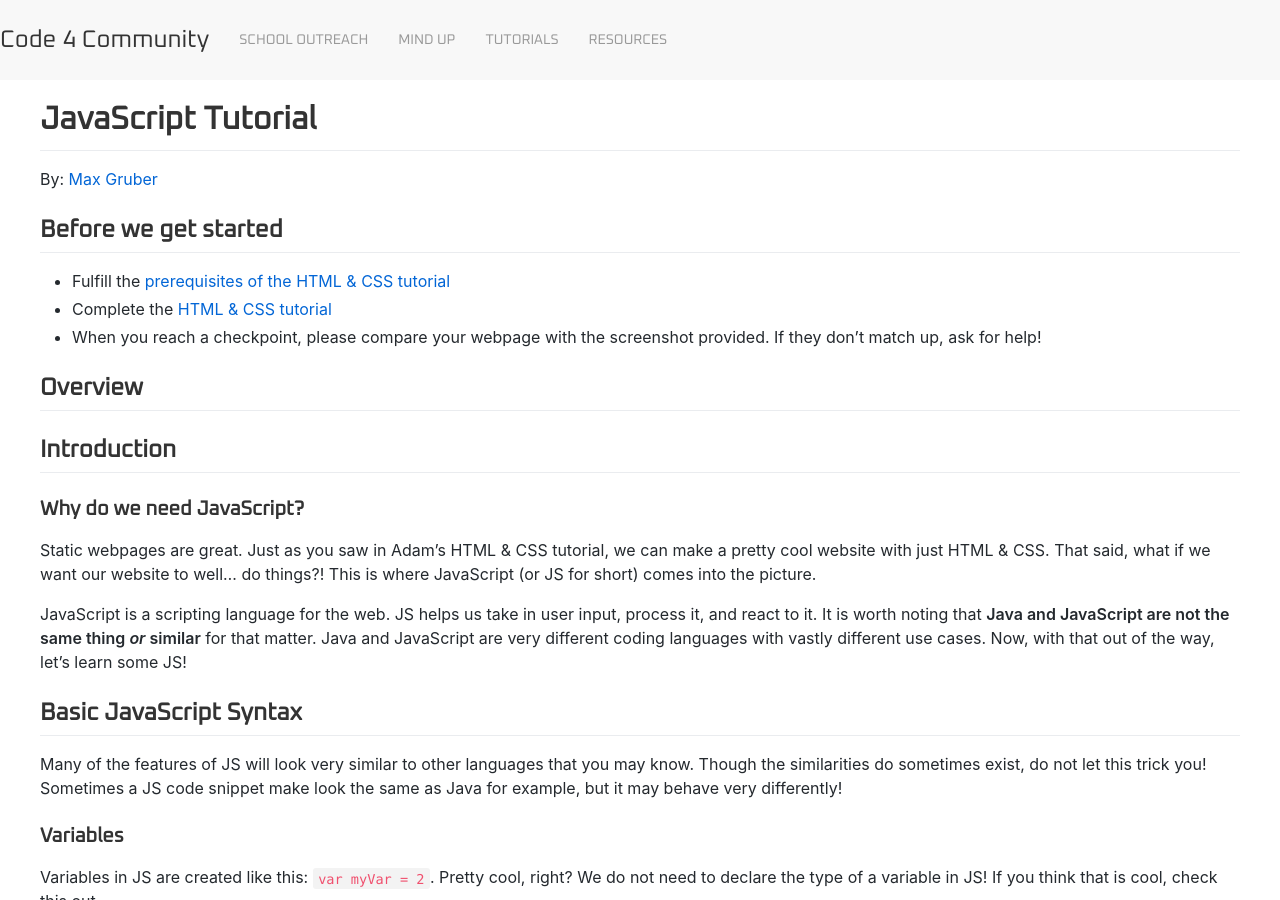
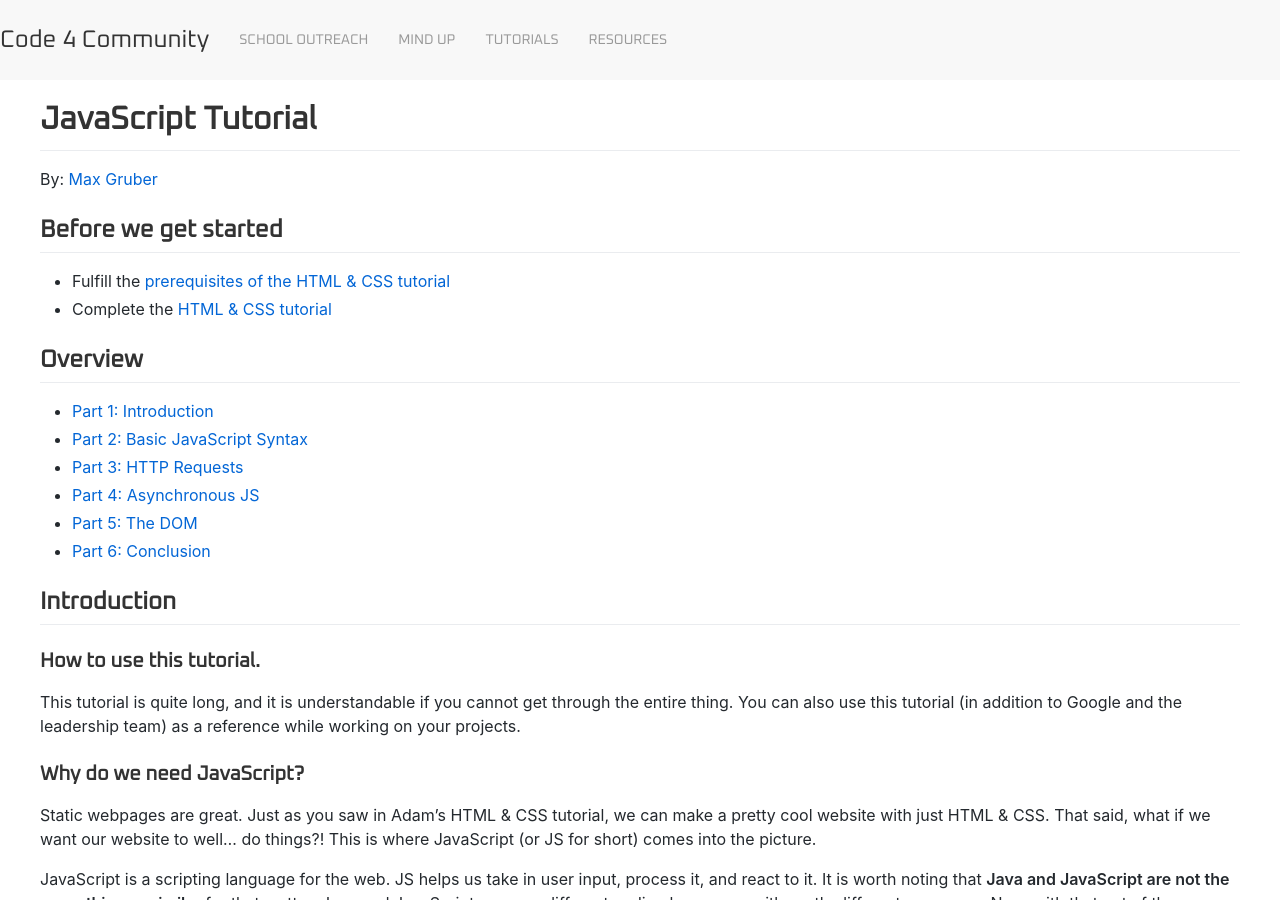
Before and after one commit to Code4Community/Code4Community.github.io, a Jekyll site: the page built from tutorials/js-tutorial.md, in a window 1280 px wide and 900 px high. Built offline with Jekyll 4.4.1, drawn with Linux system fonts in a browser that asks for light colours; nearby versions of some CDN libraries; some of the changed text lies outside the part shown.

Commit message:
Check over tutorial

````diff
--- a/tutorials/js-tutorial.md
+++ b/tutorials/js-tutorial.md
@@ -4,6 +4,7 @@ title: JavaScript Tutorial
 permalink: /tutorial-3
 content_style: github_markdown
 ---
+
 # JavaScript Tutorial
 
 By: [Max Gruber](https://github.com/maxdg99)
@@ -11,12 +12,20 @@ By: [Max Gruber](https://github.com/maxdg99)
 ## Before we get started
 * Fulfill the [prerequisites of the HTML & CSS tutorial](https://code4community.github.io/tutorial-2/#before-we-get-started)
 * Complete the [HTML & CSS tutorial](https://code4community.github.io/tutorial-2)
-* When you reach a checkpoint, please compare your webpage with the screenshot provided. If they don't match up, ask for help!
 
 ## Overview
-
+* [Part 1: Introduction](#introduction)
+* [Part 2: Basic JavaScript Syntax](#basic-javascript-syntax)
+* [Part 3: HTTP Requests](#http-requests)
+* [Part 4: Asynchronous JS](#asynchronous-js)
+* [Part 5: The DOM](#the-dom)
+* [Part 6: Conclusion](#conclusion)
 
 ## Introduction
+
+### How to use this tutorial.
+
+This tutorial is quite long, and it is understandable if you cannot get through the entire thing.  You can also use this tutorial (in addition to Google and the leadership team) as a reference while working on your projects.
 
 ### Why do we need JavaScript?
 
@@ -156,17 +165,17 @@ Equality in JS can get a little tricky since variables are not strongly-typed.
 Conditional Structures are very similar to what you may be used to in other languages.  The code snippets show examples of a few if structures.
 
 ```
-if(condition) {
+if (condition) {
 
 }
 
-if(condition) {
+if (condition) {
 
 } else {
 
 }
 
-if(condition) {
+if (condition) {
 
 } else if (condition) {
 
````
